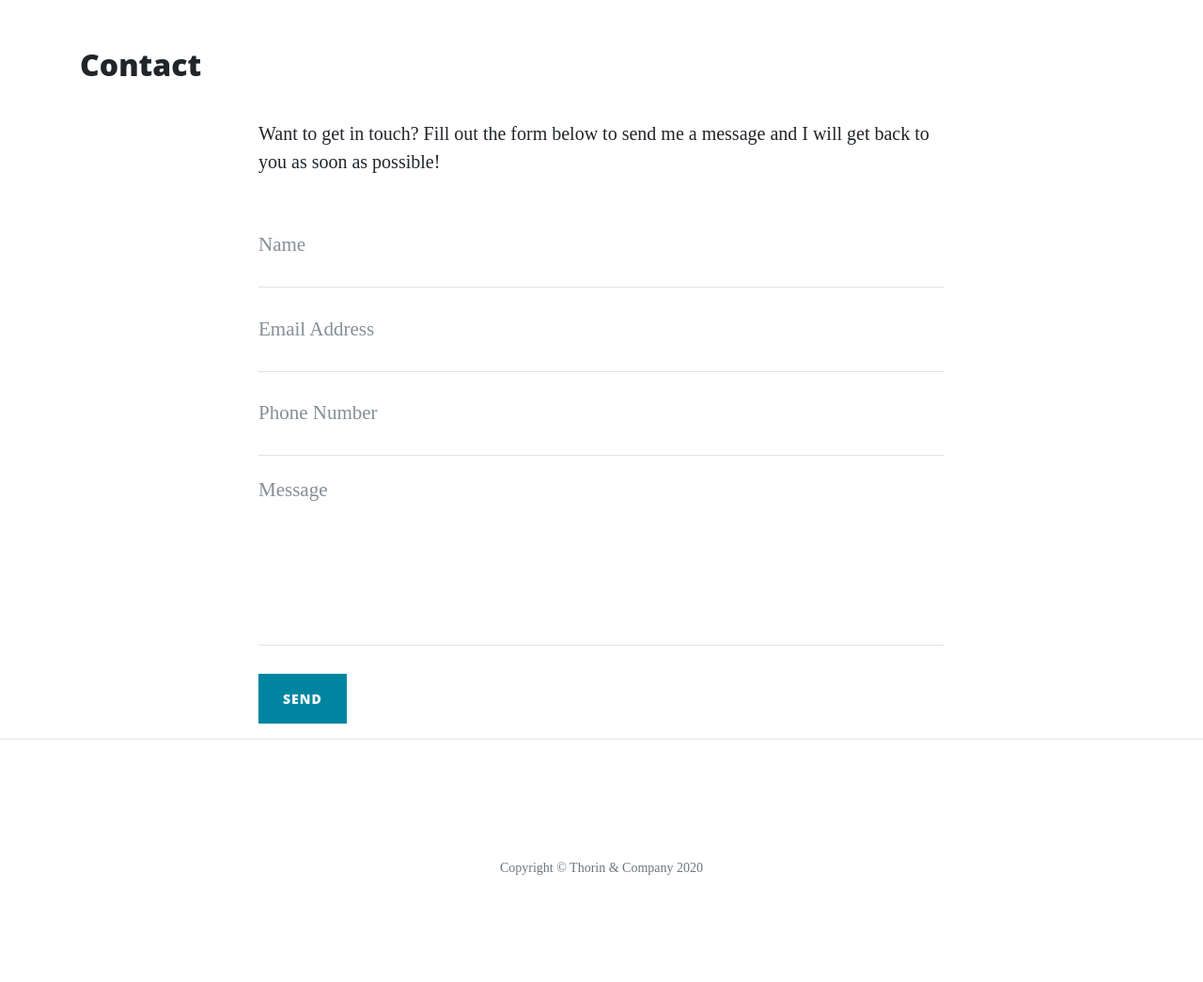
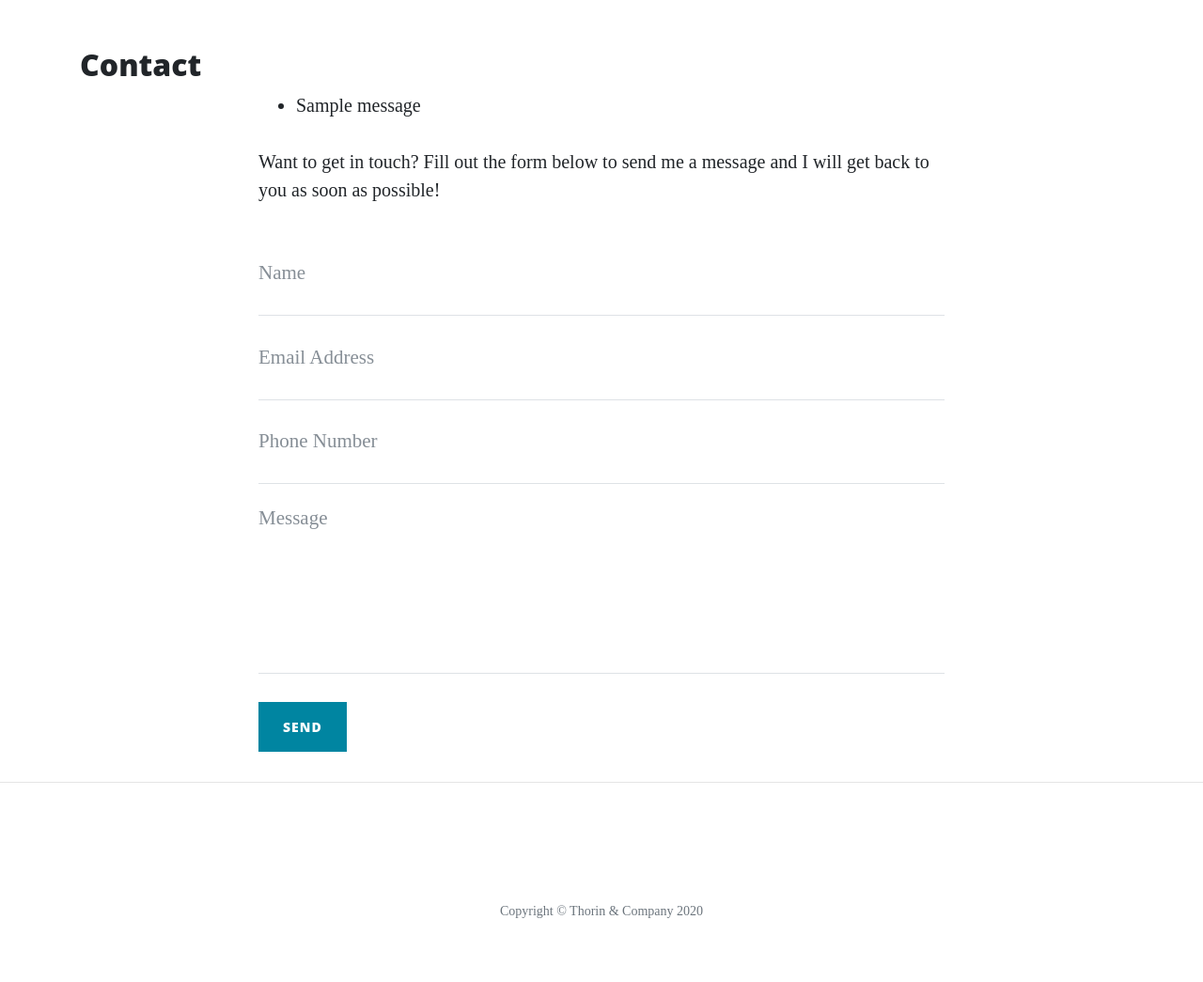
Before and after one commit to randyaajr/flask_thorin-and-co, a Flask app: page /contact in a window 1280 px wide. Shown: the part 628-1673 px from the top of the page at 94% size. Before the commit the page ends 1559 px from the top, so only its background shows below. Run offline with Flask 2, Linux system fonts and the light colour scheme; one stand-in notice (Sample message) is shown; some libraries are stand-ins or nearby versions.

Commit message:
Completed the forms page and fuctions for said page to work

```diff
--- a/run.py
+++ b/run.py
@@ -1,14 +1,17 @@
 import os
 import json
-from flask import Flask, render_template
+from flask import Flask, render_template, request, flash
+if os.path.exists("env.py"):
+    import env
 
 
 app = Flask(__name__)
+app.secret_key = os.environ.get("SECRET_KEY")
 
 
 @app.route("/")
 def index():
-    return render_template("index.html",)
+    return render_template("index.html")
 
 
 @app.route("/about")
@@ -16,7 +19,7 @@ def about():
     data = []
     with open("data/company.json", "r") as json_data:
         data = json.load(json_data)
-    return render_template("about.html", page_title="About", company = data)
+    return render_template("about.html", page_title="About", company=data)
 
 
 @app.route("/about/<member_name>")
@@ -27,11 +30,14 @@ def about_member(member_name):
         for obj in data:
             if obj["url"] == member_name:
                 member = obj
-    return render_template("member.html", member = member)
+    return render_template("member.html", member=member)
 
 
-@app.route("/contact")
+@app.route("/contact", methods=["GET", "POST"])
 def contact():
+    if request.method == "POST":
+        flash("Thanks {}, we have received your message!".format(
+            request.form.get("name")))
     return render_template("contact.html", page_title="Contact")
 
 
--- a/templates/contact.html
+++ b/templates/contact.html
@@ -2,11 +2,21 @@
 {% block content %}
     <h2>{{ page_title }}</h2>
 
-
 	<div class="row">
 		<div class="col-lg-8 col-md-10 mx-auto">
+
+            {% with messages = get_flashed_messages() %}
+                {% if messages %}
+                    <ul class="flashes">
+                        {% for message in messages %}
+                            <li>{{ message }}</li>
+                        {% endfor %}
+                    </ul>
+                {% endif %}
+            {% endwith %}
+
 			<p>Want to get in touch? Fill out the form below to send me a message and I will get back to you as soon as
-				possible!</p>
+                possible!</p>
 			<form method="POST" name="sentMessage" id="contactForm" novalidate>
 				<div class="control-group">
 					<div class="form-group floating-label-form-group controls">
@@ -38,8 +48,11 @@
 				</div>
 				<br>
 				<div id="success"></div>
-				<button type="submit" class="btn btn-primary" id="sendMessageButton">Send</button>
+				<div class="form-group">
+					<button type="submit" class="btn btn-primary" id="sendMessageButton">Send</button>
+				</div>
 			</form>
 		</div>
 	</div>
+
 {% endblock %}
```
Also changed, not shown: 1 other file.
